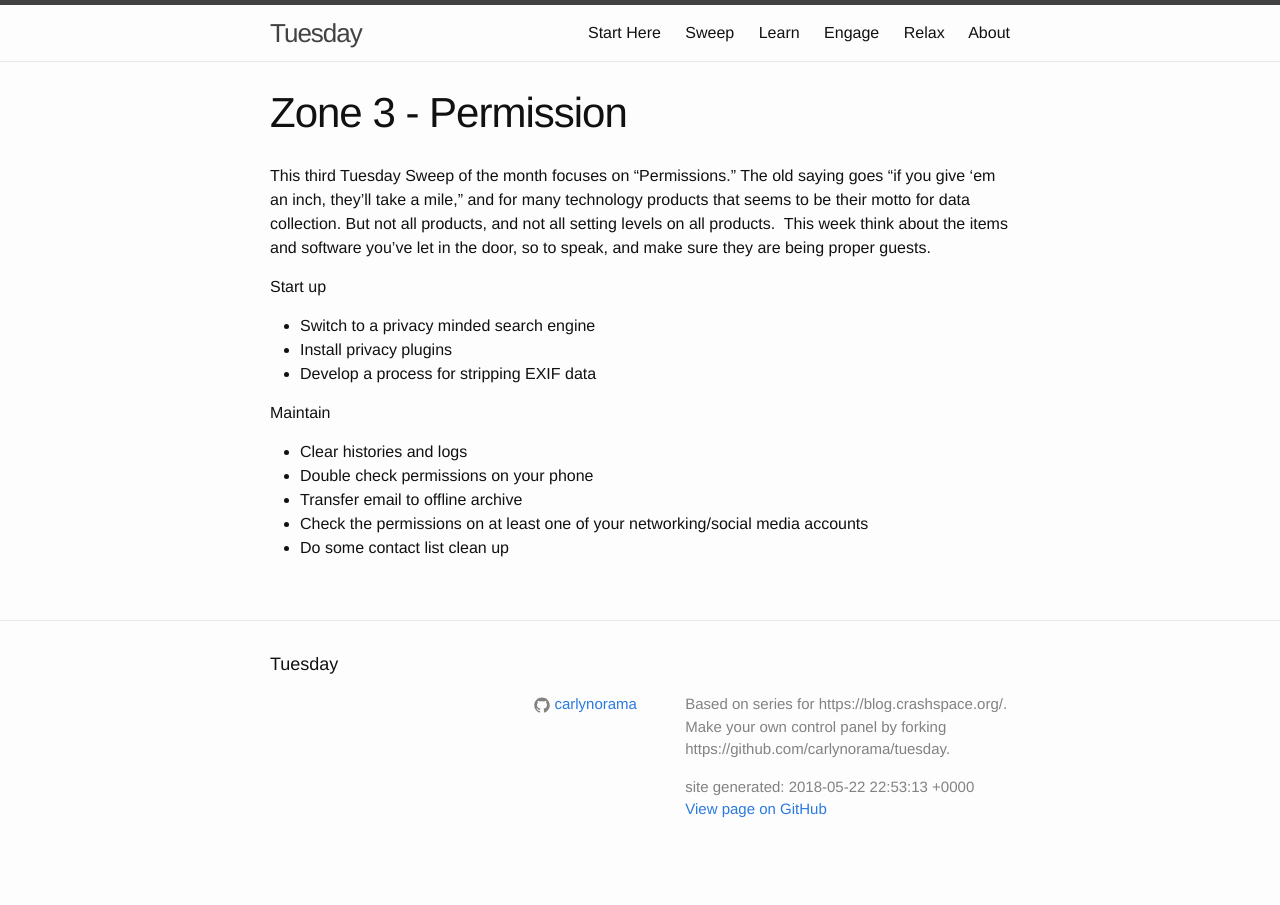
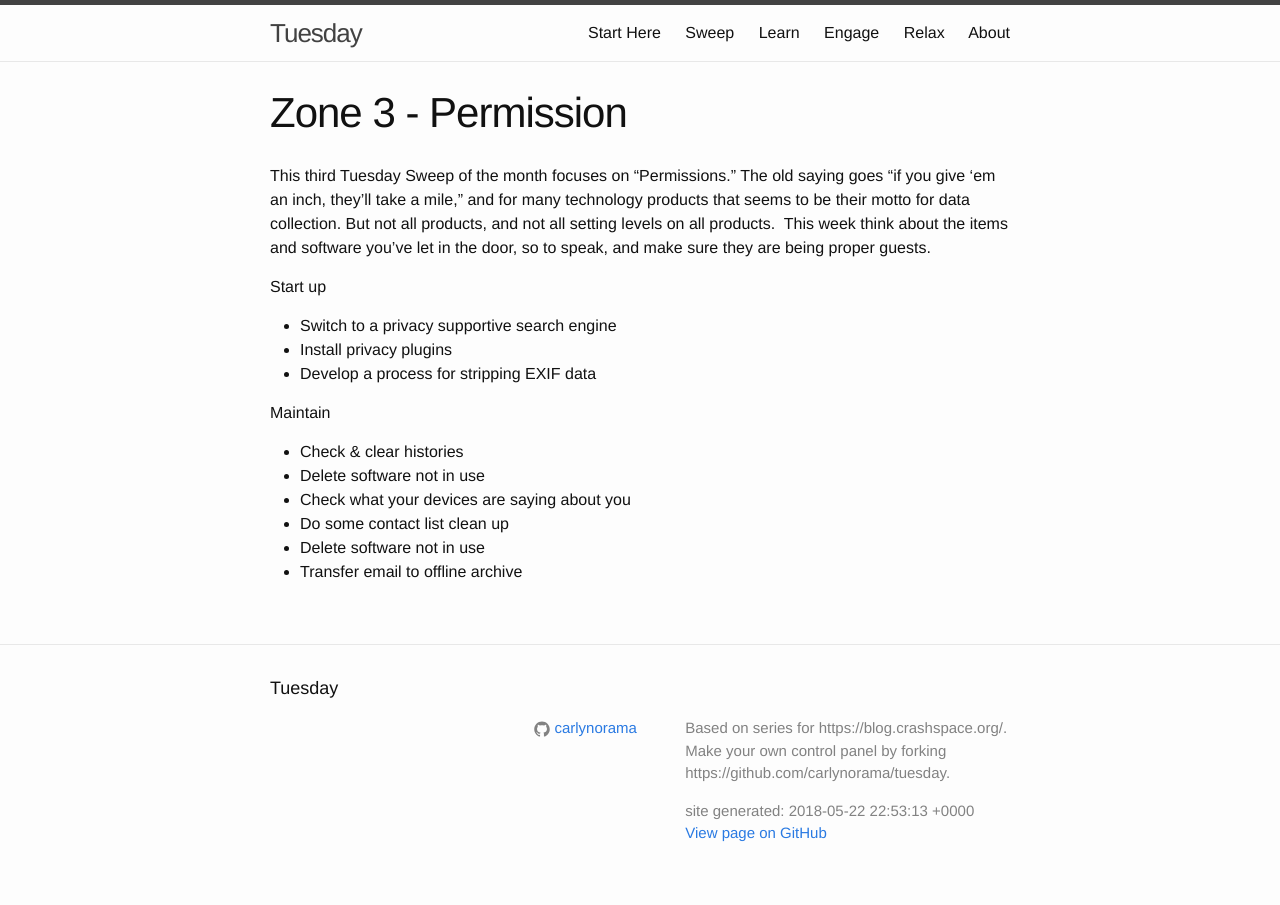
Before and after one commit to CRASHSpace/tuesday, a Jekyll site: the page built from _sweep/zone03/index.md, in a window 1280 px wide. Built offline with Jekyll 4.4.1, drawn with Linux system fonts in a browser that asks for light colours.

Commit message:
zone3 index update

```diff
--- a/_sweep/zone03/index.md
+++ b/_sweep/zone03/index.md
@@ -10,15 +10,15 @@ This third Tuesday Sweep of the month focuses on "Permissions." The old saying g
 
 {% include zone_03.md %}
 
-
 Start up
-- Switch to a privacy minded search engine
+- Switch to a privacy supportive search engine
 - Install privacy plugins
 - Develop a process for stripping EXIF data
 
 Maintain
-- Clear histories and logs
-- Double check permissions on your phone
+- Check & clear histories
+- Delete software not in use
+- Check what your devices are saying about you
+- Do some contact list clean up
+- Delete software not in use
 - Transfer email to offline archive
-- Check the permissions on at least one of your networking/social media accounts
-- Do some contact list clean up
```
